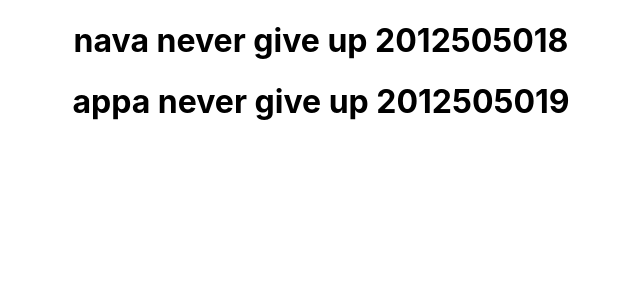
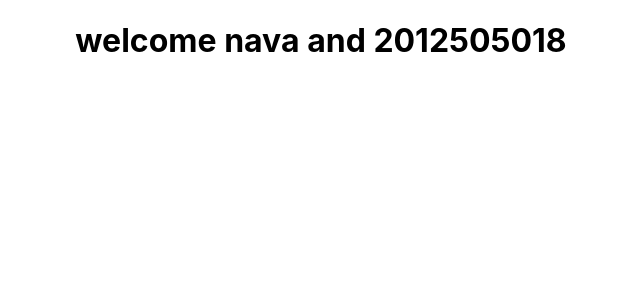
Before and after one commit to pop-dev5016/code-evolution-react, a React (Create React App) app: page / in a window 1280 px wide. Shown: the top 300 px of the page, without its empty margins (319-959 px from the left). Built offline with nearby package versions, Linux system fonts and the light colour scheme.

Commit message:
d struct state

```diff
--- a/src/App.js
+++ b/src/App.js
@@ -24,13 +24,12 @@ class App extends Component {
       <Greet name="nava" regno="2012505018"></Greet>
       <Greet name="appa" regno="2012505019"></Greet>
       <Greet name="amma" regno="2012505020"></Greet>
-      <Welcome name="nava" regno="2012505018"></Welcome>
       <Welcome name="appa" regno="2012505019" ></Welcome> */}
       {/* <Message></Message> */}
       {/* <Counter></Counter> */}
-      <Greet name="nava" regno="2012505018"></Greet>
-      <Greet name="appa" regno="2012505019"></Greet>
-
+      {/* <Greet name="nava" regno="2012505018"></Greet>
+      <Greet name="appa" regno="2012505019"></Greet> */}
+      <Welcome name="nava" regno="2012505018"></Welcome>
     </div>
   );
 }
--- a/src/components/welcome.js
+++ b/src/components/welcome.js
@@ -2,7 +2,9 @@ import React from "react";
 import { Component } from "react";
 
 class Welcome extends Component {
+
    render(){
+      const {name,hero} = this.props
         return <h1>welcome {this.props.name} and {this.props.regno}</h1>
    }
 }
```
